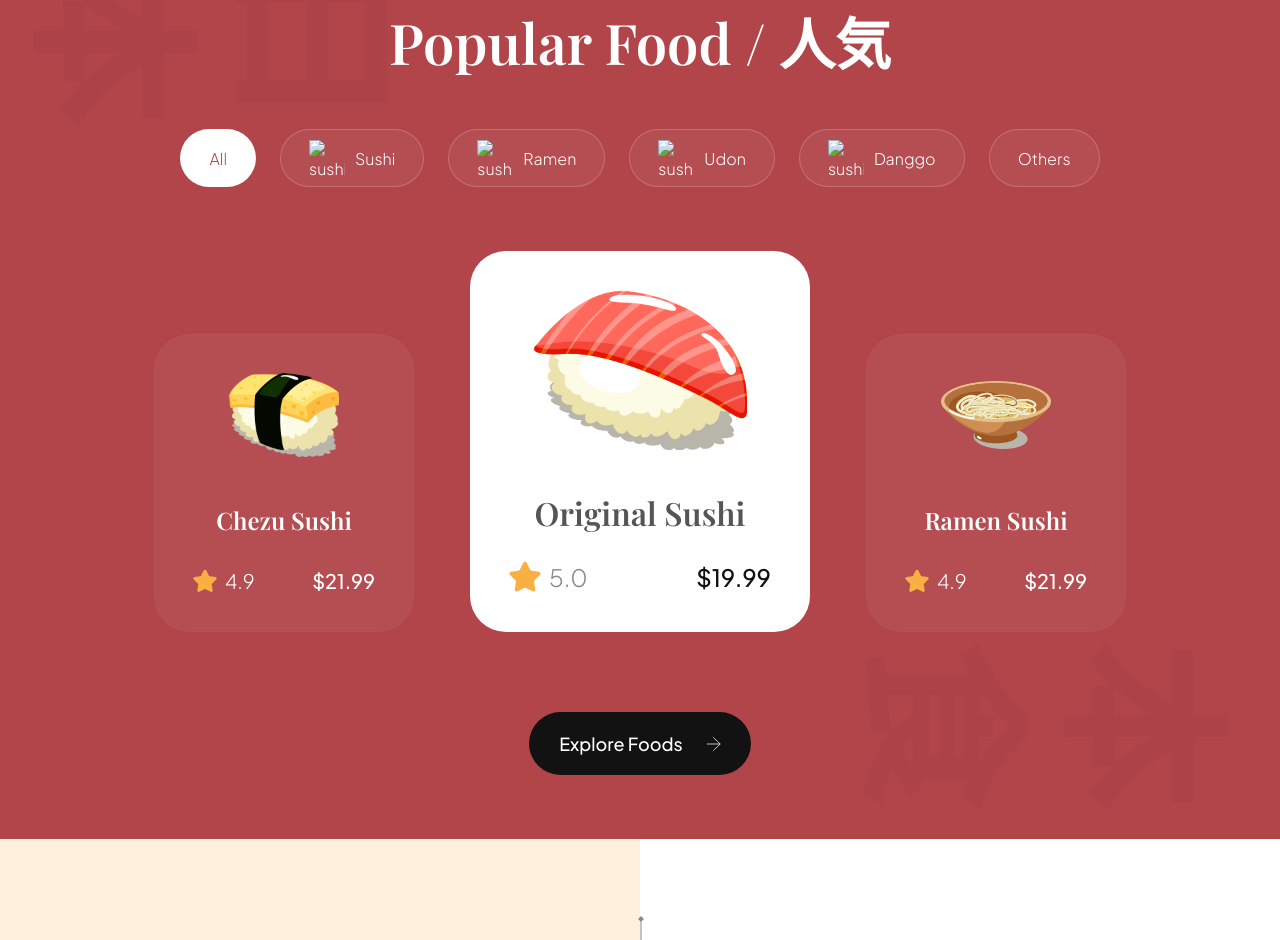
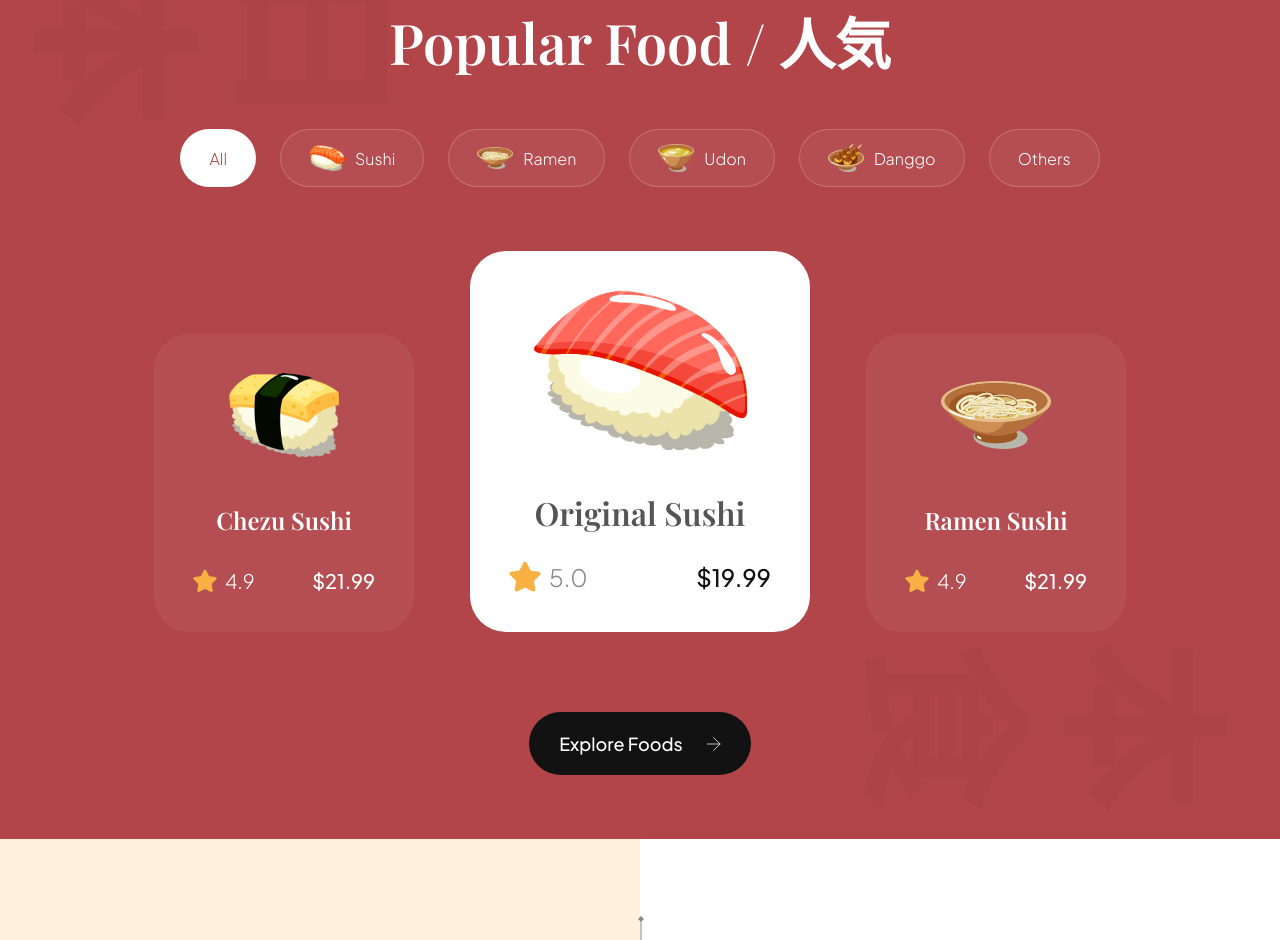
Before and after one commit to Dhirajchaudari/_Sushiman, a plain HTML site: page index.html in a window 1280 px wide. Shown: the part 1601-2541 px from the top of the page. Drawn offline with nearby package versions, Linux system fonts and the light colour scheme; the site is published under a folder, as on GitHub Pages, so addresses that start at the root find nothing.

Commit message:
fixed the img path at treanding navbar

```diff
--- a/index.html
+++ b/index.html
@@ -125,16 +125,16 @@
       <div class="popular-foods__filters sushi__hide-scrollbar" data-aos="fade-up">
         <button class="popular-foods__filter-btn active">All</button>
         <button class="popular-foods__filter-btn">
-          <img src="/assets/sushi-9.png" alt="sushi 9" />Sushi
+          <img src="assets/sushi-9.png" alt="sushi 9" />Sushi
         </button>
         <button class="popular-foods__filter-btn">
-          <img src="/assets/sushi-8.png" alt="sushi 8" />Ramen
+          <img src="assets/sushi-8.png" alt="sushi 8" />Ramen
         </button>
         <button class="popular-foods__filter-btn">
-          <img src="/assets/sushi-7.png" alt="sushi 7" />Udon
+          <img src="assets/sushi-7.png" alt="sushi 7" />Udon
         </button>
         <button class="popular-foods__filter-btn">
-          <img src="/assets/sushi-6.png" alt="sushi 6" />Danggo
+          <img src="assets/sushi-6.png" alt="sushi 6" />Danggo
         </button>
         <button class="popular-foods__filter-btn">Others</button>
       </div>
```
